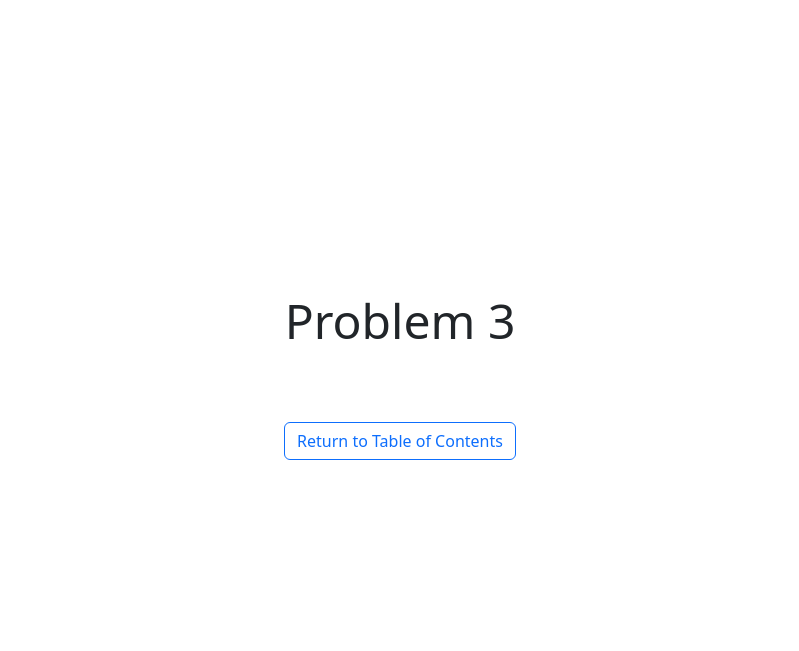
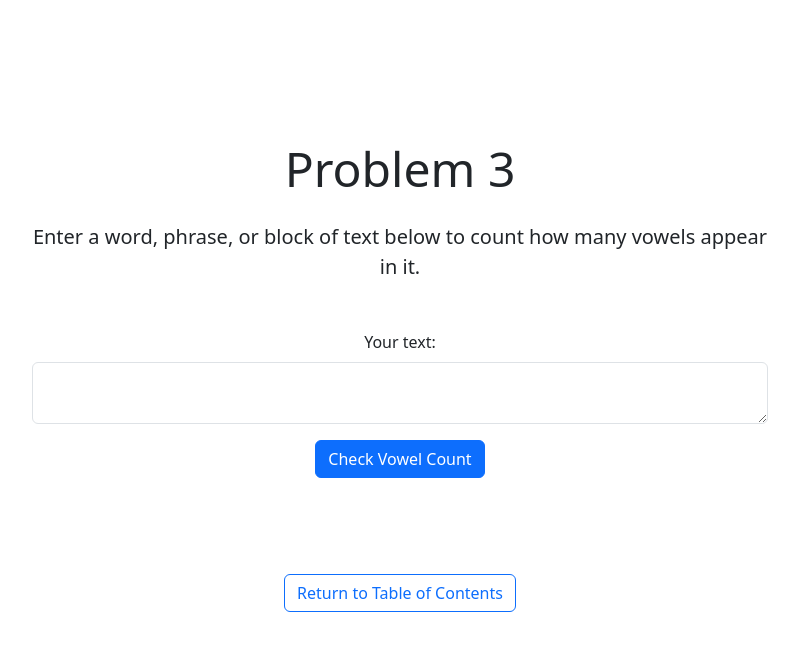
Before and after one commit to eubhawatson-classes/dmit-2025-workbook-eo01-spring-2025, a PHP site: page /problem-3.php in a window 1280 px wide. Shown: the top 651 px of the page, without its empty margins (240-1039 px from the left). Run offline with PHP 8.4, Linux system fonts and the light colour scheme.

Commit message:
Completes Problem 3 in Lesson 06.

```diff
--- a/module-1/06-form-handling-post/problem-3.php
+++ b/module-1/06-form-handling-post/problem-3.php
@@ -4,11 +4,106 @@ $title = "Problem 3";
 include 'includes/header.php';
 
 /*
+    ### Problem 3: Vowel Counter
 
+    Write a program that takes a string input from the user and counts the number of vowels (a, e, i, o, u) in it.
+
+
+    #### Bonus Question
+
+    Some English words do not have any of the standard vowels (a, e, i, o, u), but do have a 'y' (ex. any, why, my, sky ...).
+
+    Extend your program so that it looks for each word that contains no standard vowel, counts every 'y' in that word, and prints the total number vowels with 'y' words added.
 */
+
+// This is the syntax for our ternary shorthand:
+// $variable = condition ? if true : else false;
+
+$user_text = isset($_POST['user-text']) ? $_POST['user-text'] : '';
+$standard_count = 0;
+$y_count = 0;
+
+if ($_SERVER['REQUEST_METHOD'] === 'POST') {
+    // Our first step is normalisation. We'll convert everything to lowercase so that our script doesn't discriminate between cases (ex. e and E, or a and A).
+    $text = mb_strtolower(trim($user_text), 'UTF-8'); // trim() removes leading and trailing whitespace.
+
+    // str_split() -> converts each character in a string to an item within a simple indexed array.
+    $char_array = str_split($text);
+    $vowels = ['a', 'e', 'i', 'o', 'u'];
+
+    foreach ($char_array as $char) {
+        // in_array() -> looks for a needle (a value) in a haystack (an array). In this case, we are checking to see whether or not every single character in our user-provided phrase is a vowel or not (i.e. if it's in our vowel list).
+        if (in_array($char, $vowels, TRUE)) {
+            // If the character in question is a vowel, we'll increase our vowel counter.
+            $standard_count++;
+        }
+    }
+
+    // Okay, great -- we've got our vowel count! Now, we've got to figure out the number of y-words. Let's start by splitting our user-provided text into words.
+
+    // str_word_count() -> This can do a couple of things, including taking a string and returning the number of words in it ($text, 0) or taking a string and returning an array where each item is a word ($text, 1). We are doing the latter.
+    $words = str_word_count($text, 1);
+
+    /**
+     * Now, we've got to check two things:
+     *
+     * 1) Is there a vowel (a, e, i, o, u) in each word?
+     * 2) If not (if FALSE), is there a 'y'?
+     */
+
+     // This loops through our array of words and lets us examine one word at a time.
+     foreach ($words as $word) {
+
+        // Let's start by defining a boolean. This will act as a switch for us.
+        $has_vowel = FALSE;
+
+        // Now, let's look at each individual character inside of our word.
+        foreach ($vowels as $v) {
+            if (strpos($word, $v) !== FALSE) {
+                // If we find a vowel in our word, we exit the inner loop and move onto the next word.
+                $has_vowel = TRUE;
+                break;
+            }
+        }
+
+        // If there is no vowel found in our word ...
+        if (!$has_vowel) {
+            // ... we will take that word and see how many times 'y' appears in it. We'll then add this to our overall y-count.
+            $y_count += substr_count($word, 'y');
+        }
+     }
+}
+
+?>
+
+<p class="lead mb-5">Enter a word, phrase, or block of text below to count how many vowels appear in it.</p>
+
+<form action="<?php echo htmlspecialchars($_SERVER['PHP_SELF']); ?>" method="POST" class="mb-5">
+    <div class="mb-3">
+        <label for="user-text" class="form-label">Your text:</label>
+        <textarea name="user-text" id="user-text" class="form-control"></textarea>
+    </div>
+
+    <div class="mb-3">
+        <input type="submit" name="submit" id="submit" value="Check Vowel Count" class="btn btn-primary">
+    </div>
+</form>
+
+<?php if ($user_text != '') : ?>
+
+    <div class="row row-cols-2 mb-5">
+        <!-- Standard Vowel Count -->
+        <div class="alert alert-success col" role="alert">
+            <p class="mb-0"><strong>Standard Vowels</strong>: <?php echo $standard_count; ?></p>
+        </div>
+        <!-- Y-Vowel Count -->
+        <div class="alert alert-warning col" role="alert">
+            <p class="mb-0"><strong>Y-Vowels</strong>: <?php echo $y_count; ?></p>
+        </div>
+    </div>
+
+<?php endif;
 
 echo '<a href="index.php" class="btn btn-outline-primary my-5">Return to Table of Contents</a>';
 
 include 'includes/footer.php';
-
-?>
```
